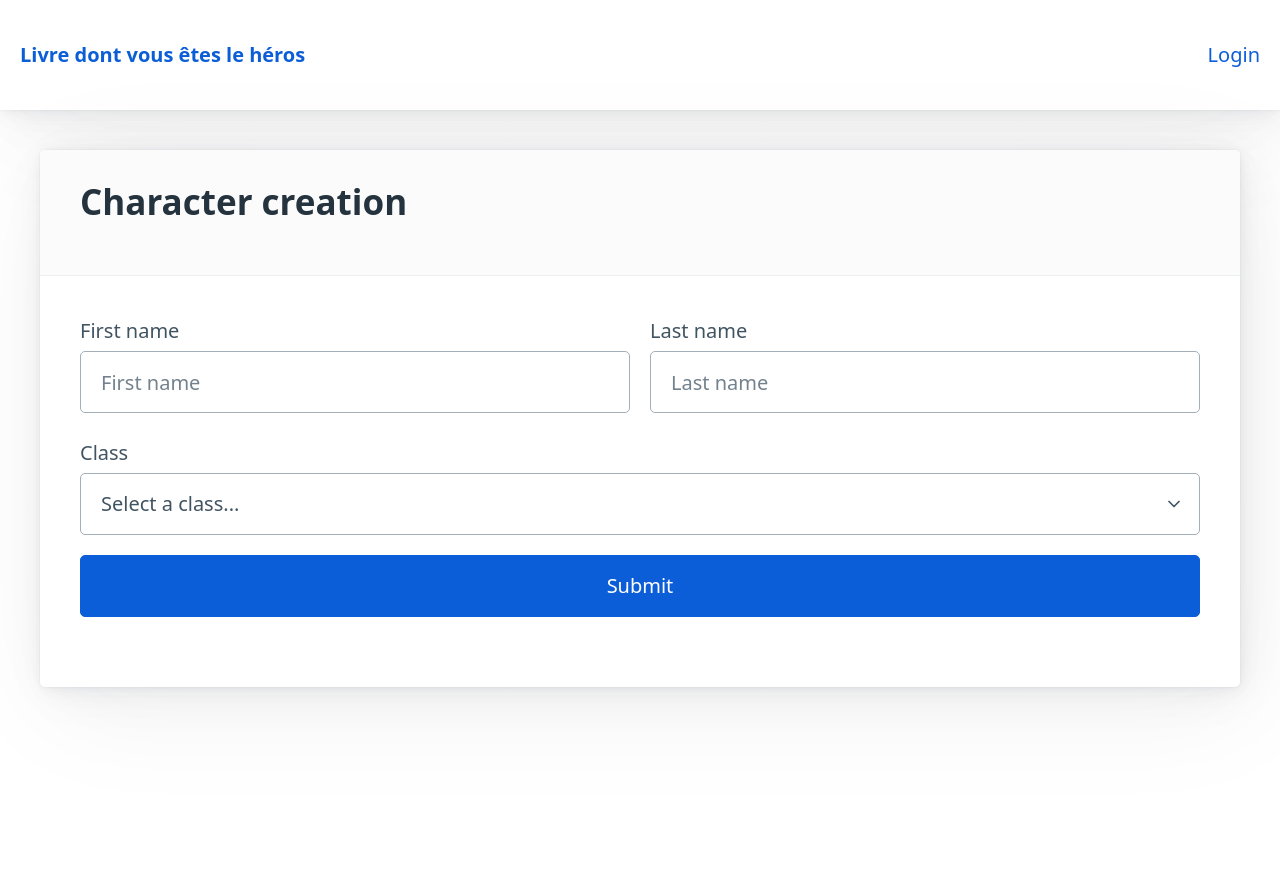
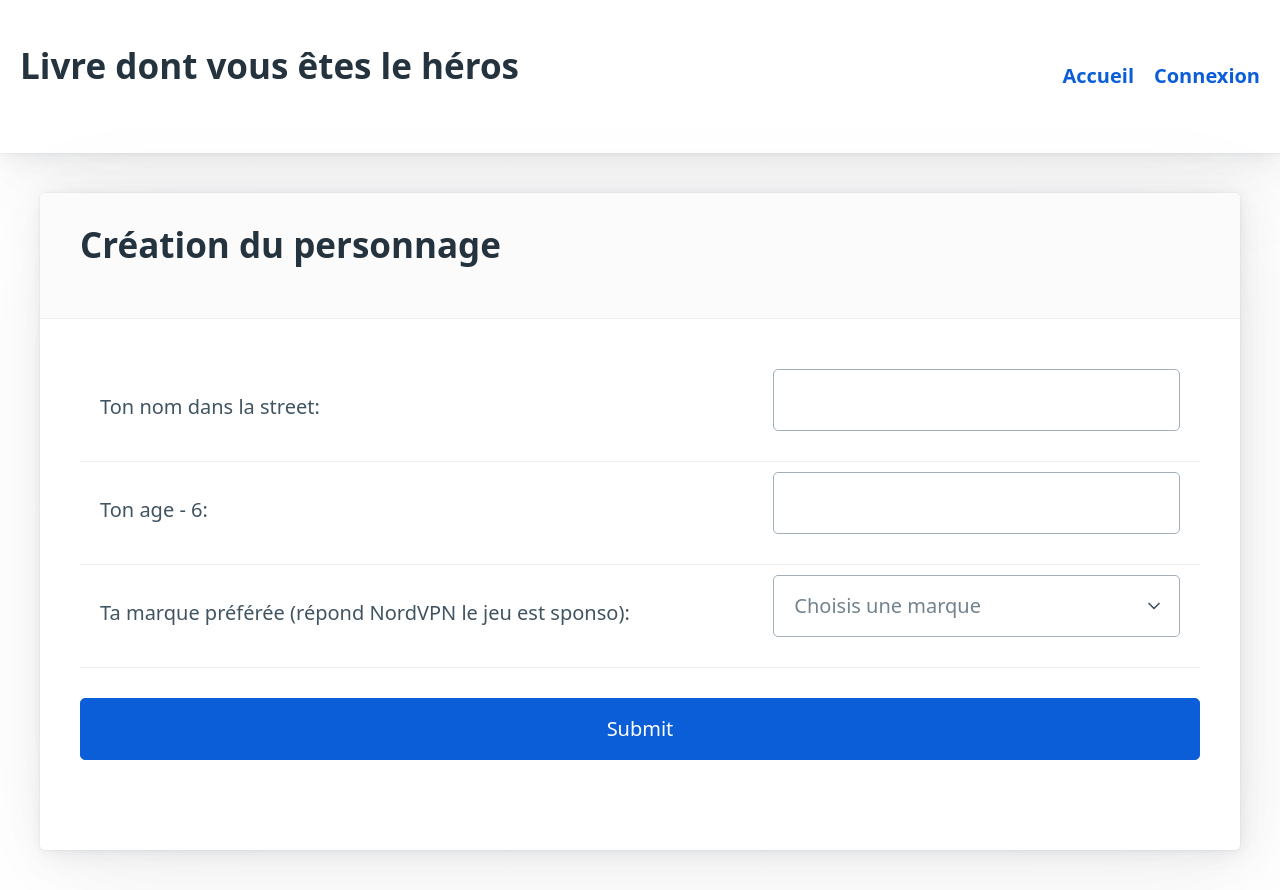
Before and after one commit to NathanViaud/django-hero, a Django app: template django_hero/book/templates/character_form.html in a window 1280 px wide. Before the commit the page ends 702 px from the top, so only its background shows below. Run offline with Django 4.2, Linux system fonts and the light colour scheme; the template is opened without the code that fills it: values that come from a table or form of the project are taken from there, others are empty; parts of the project's set-up code (start-up, migrations or seed data) failed here and were passed over; some libraries are stand-ins or nearby versions.

Commit message:
functionnal pages sequence

```diff
--- /dev/null
+++ b/django_hero/book/forms.py
@@ -0,0 +1,36 @@
+from django import forms
+
+class CharacterForm(forms.Form):
+    name = forms.CharField(label='Ton nom dans la street', max_length=100, required=True)
+    age = forms.IntegerField(label='Ton age - 6')
+    CHOICES=[
+        ('', 'Choisis une marque'),
+        ('default', 'NordVPN'),
+        ('default', 'NordVPN'),
+        ('default', 'NordVPN'),
+        ('default', 'NordVPN'),
+        ('default', 'NordVPN'),
+        ('default', 'NordVPN'),
+        ('default', 'NordVPN'),
+        ('default', 'NordVPN'),
+        ('default', 'NordVPN'),
+        ('default', 'NordVPN'),
+        ('default', 'NordVPN'),
+        ('default', 'NordVPN'),
+        ('default', 'NordVPN'),
+        ('default', 'NordVPN'),
+        ('default', 'NordVPN'),
+        ('default', 'NordVPN'),
+        ('default', 'NordVPN'),
+        ('default', 'NordVPN'),
+        ('default', 'NordVPN'),
+        ('default', 'NordVPN'),
+        ('default', 'NordVPN'),
+        ('default', 'NordVPN'),
+        ('default', 'NordVPN'),
+        ('default', 'NordVPN'),
+        ('default', 'NordVPN'),
+        ('default', 'NordVPN'),
+        ('default', 'NordVPN'),
+    ]
+    brand = forms.ChoiceField(label='Ta marque préférée (répond NordVPN le jeu est sponso)', choices=CHOICES, required=True)
--- a/django_hero/book/templates/base_generic.html
+++ b/django_hero/book/templates/base_generic.html
@@ -19,11 +19,12 @@
         <nav>
             <ul>
                 <li>
-                    <strong><a href="/book">Livre dont vous êtes le héros</a></strong>
+                    <h2>Livre dont vous êtes le héros</h2>
                 </li>
             </ul>
             <ul>
-                <li><a href="/">Login</a></li>
+                <li><strong><a href="/book">Accueil</a></strong></li>
+                <li><strong><a href="/">Connexion</a></strong></li>
             </ul>
         </nav>
         <div class="content">{% block content %} {% endblock %}</div>
--- a/django_hero/book/templates/character_form.html
+++ b/django_hero/book/templates/character_form.html
@@ -1,37 +1,18 @@
-{% extends "base_generic.html" %} {% block content %}
-<article class="form">
+
+{% extends "base_generic.html" %}
+
+{% block content %}
+<article class="card">
     <header>
-        <h2>Character creation</h2>
+        <h2>Création du personnage</h2>
     </header>
     <body>
-        <form action="/book/page/1">
-            <div class="grid">
-                <label for="firstname">
-                    First name
-                    <input
-                        type="text"
-                        id="firstname"
-                        placeholder="First name"
-                        required
-                    />
-                </label>
-                <label for="lastname">
-                    Last name
-                    <input
-                        type="text"
-                        id="lastname"
-                        placeholder="Last name"
-                    />
-                </label>
-            </div>
-            <label for="class">Class</label>
-            <select id="class">
-                <option value="" selected>Select a class...</option>
-                <option value="warrior">Warrior</option>
-                <option value="ranger">Ranger</option>
-                <option value="mage">Mage</option>
-            </select>
-            <button>Submit</button>
+        <form action="" method="post">
+            {% csrf_token %}
+            <table>
+                {{ form.as_table }}
+            </table>
+            <input type="submit"></input>
         </form>
     </body>
 </article>
--- a/django_hero/book/templates/index.html
+++ b/django_hero/book/templates/index.html
@@ -6,7 +6,7 @@
     </header>
     <body>
         <p>Vous n'avez pas de sauvegarde local</p>
-        <a role="button" href="/book/characterform">Nouvelle partie</a>
+        <a role="button" href="/book/page/1">Nouvelle partie</a>
     </body>
 </article>
 {%endblock%}
--- a/django_hero/book/urls.py
+++ b/django_hero/book/urls.py
@@ -1,4 +1,6 @@
+from django.shortcuts import redirect
 from django.urls import path
+from django.views.generic import RedirectView
 from . import views
 
 
@@ -6,6 +8,7 @@ app_name = 'book'
 
 urlpatterns = [
     path('', views.index, name='index'),
+    path('page/0', RedirectView.as_view(url='charactercreation')),
     path('page/<int:pk>', views.PageView.as_view(), name='page'),
-    path('characterform', views.characterForm, name='characterform'),
+    path('page/charactercreation', views.characterCreation, name='charactercreation'),
 ]
--- a/django_hero/static/css/styles.css
+++ b/django_hero/static/css/styles.css
@@ -8,7 +8,7 @@
     padding: 2rem;
 }
 
-.form {
+.card {
     max-width: 60rem;
     margin: auto;
 }
@@ -27,3 +27,19 @@ body > header {
 h2 {
     margin-bottom: 1rem;
 }
+
+h1 {
+    margin-bottom: 0;
+}
+
+img {
+    height: 500px !important;
+    margin: auto;
+    display: flex;
+    border-radius: 16px;
+}
+
+.page-content {
+    margin-top: 1rem;
+    text-align: center;
+}
```
Also changed, not shown: django_hero/book/templates/book/page_detail.html (+5 -4 lines), django_hero/book/templatetags/example.py (added, +11 -0 lines), django_hero/book/views.py (+24 -19 lines), django_hero/book/templatetags/__init__.py (added), django_hero/static/img/champion.png (added), django_hero/static/img/dragon.png (added).
